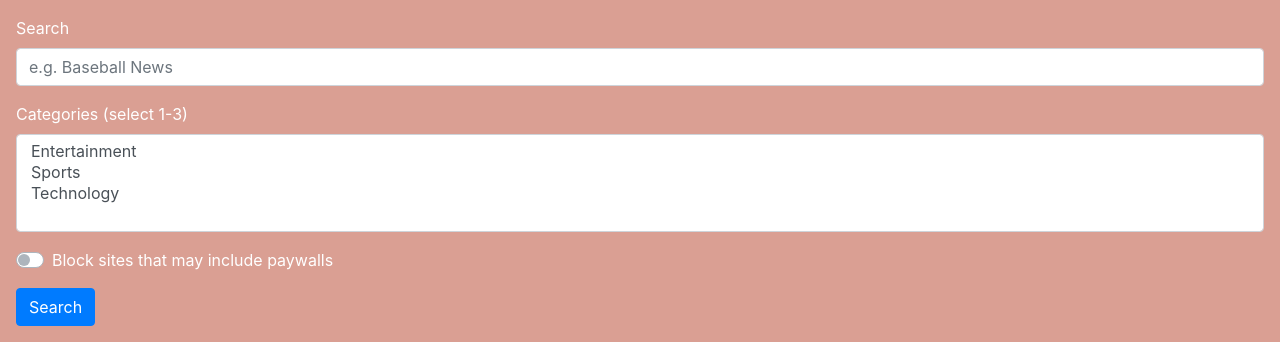
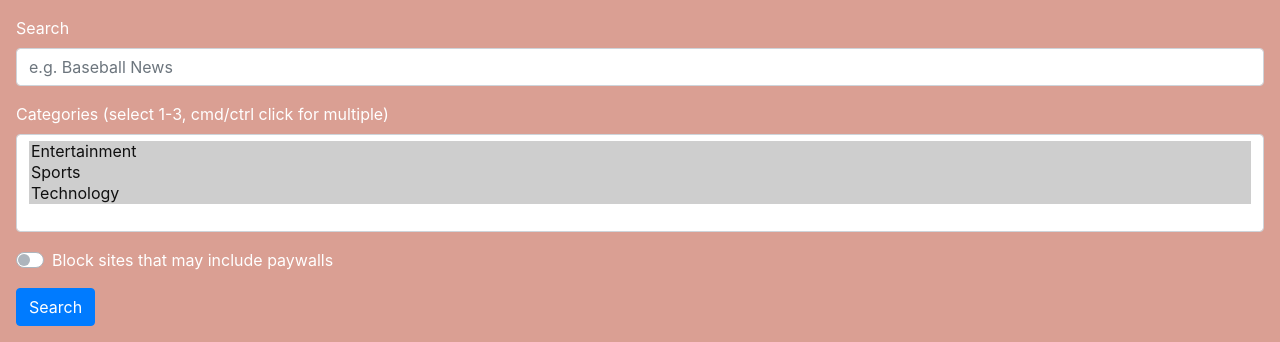
Before and after one commit to adouglas24/NewsAPI, a Flask app: template templates/index.html in a window 1280 px wide. Shown: the part 72-414 px from the top of the page. Run offline with Flask 2, Linux system fonts and the light colour scheme; the template is opened without the code that fills it, so the values that code supplies are empty; some libraries are stand-ins or nearby versions.

Commit message:
Making UI nicer

```diff
--- a/templates/index.html
+++ b/templates/index.html
@@ -39,11 +39,11 @@
   </div>
 
   <div class="form-group">
-    <label for="categories">Categories (select 1-3)</label>
+    <label for="categories">Categories (select 1-3, cmd/ctrl click for multiple)</label>
     <select multiple class="form-control" name = "categories" id="categories" required>
-      <option>Entertainment</option>
-      <option>Sports</option>
-      <option>Technology</option>
+      <option selected>Entertainment</option>
+      <option selected>Sports</option>
+      <option selected>Technology</option>
     </select>
   </div>
 
```
